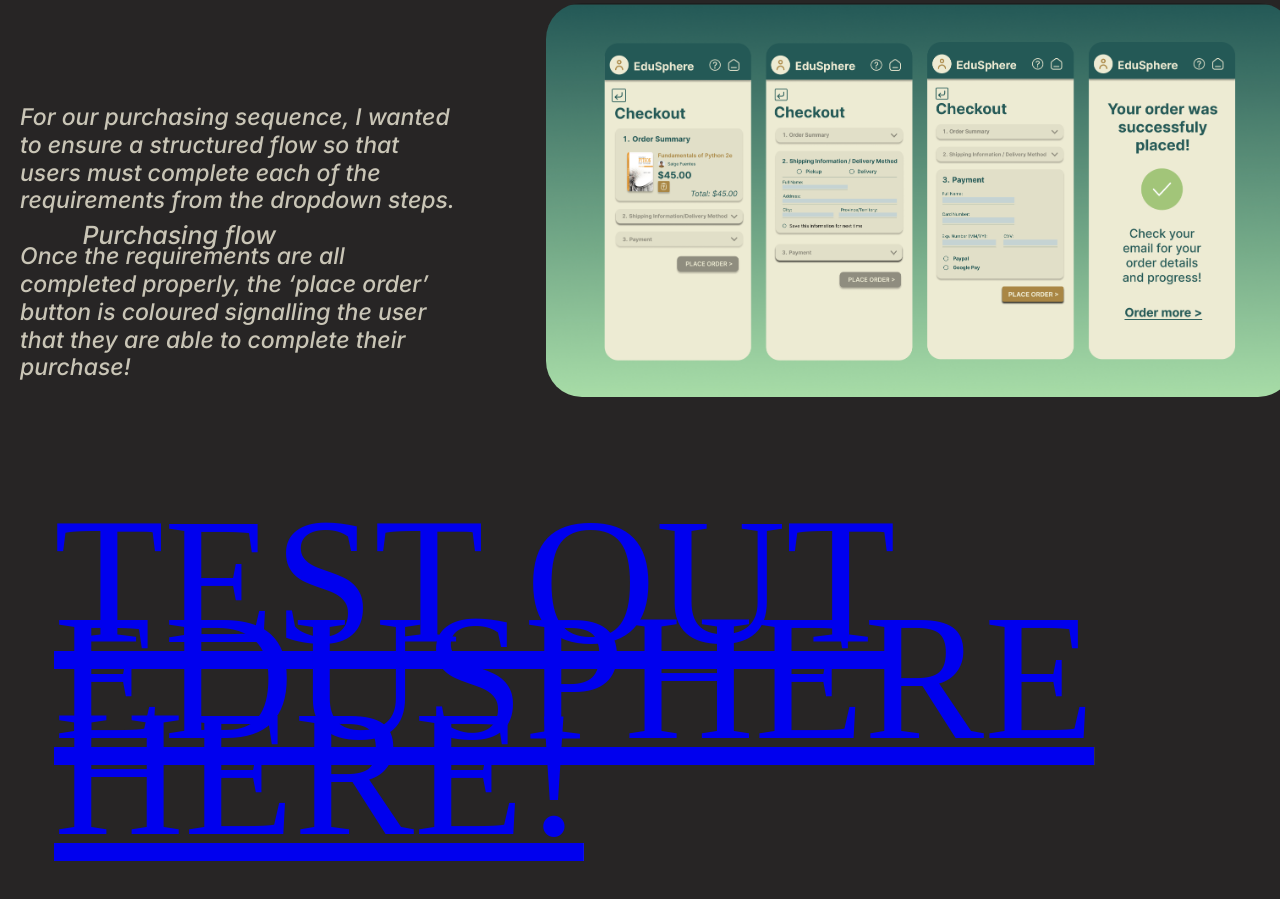
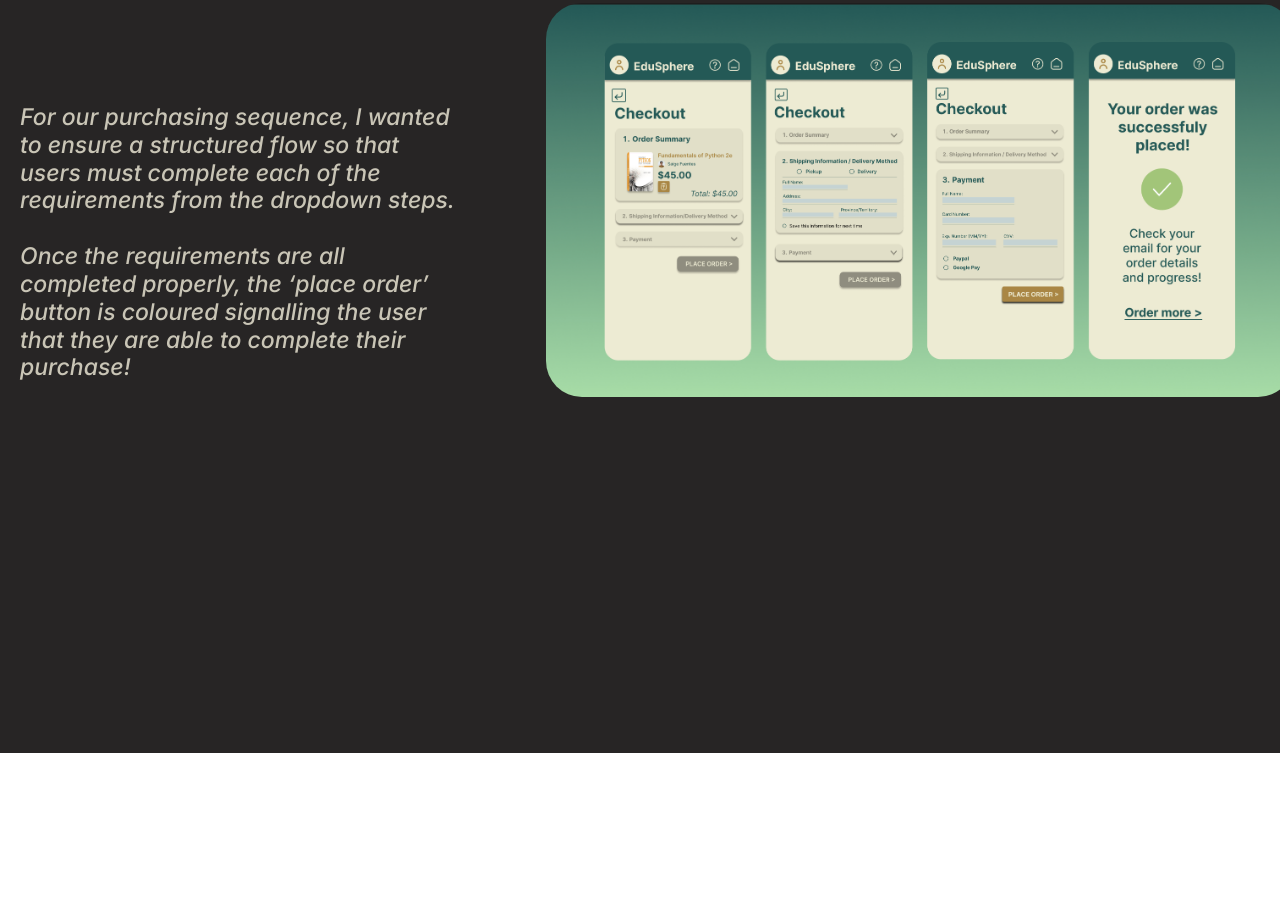
Before and after one commit to saskiaxhambali/saskiahambali.github.io, a plain HTML site: page edusphere.html in a window 1280 px wide. Shown: the part 2213-3112 px from the top of the page. After the commit the page ends 2966 px from the top, so only its background shows below. Drawn offline with Linux system fonts and the light colour scheme; a web font is replaced by a local one.

Commit message:
Update edusphere.html

```diff
--- a/edusphere.html
+++ b/edusphere.html
@@ -757,7 +757,6 @@
                 max-width: 100%;
               "
             >
-              <a href="https://www.figma.com/proto/iksgedsU7DSmwetFcY359X/GBDA-210-Milestone-Slideshow?type=design&node-id=886-8162&t=z22U4QCPf8EuvRw0-0&scaling=contain&page-id=0%3A1&prev-org-id=external-teams">TEST OUT EDUSPHERE HERE!</a>
             </h1>
           </div>
         </div>
```
